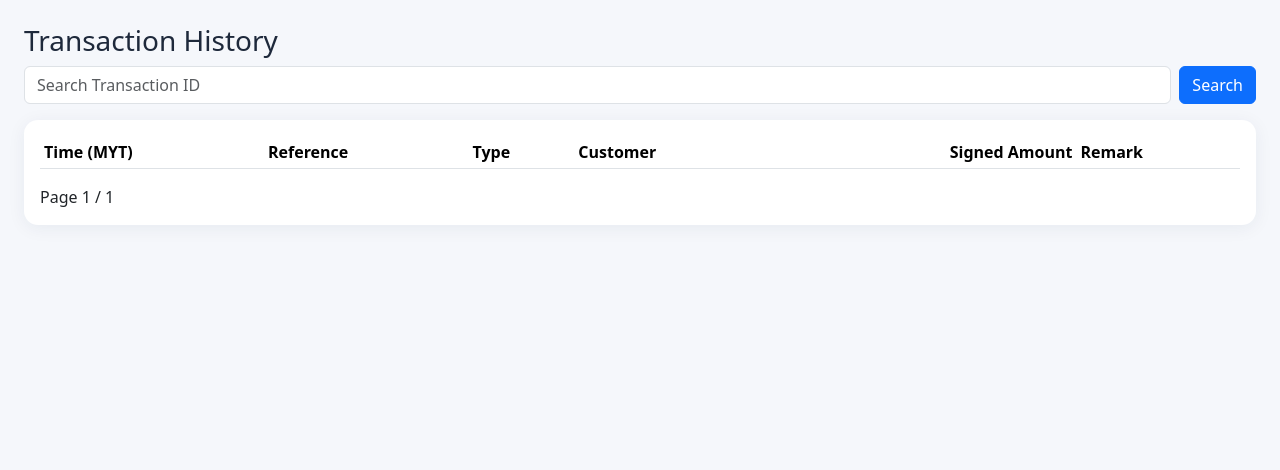
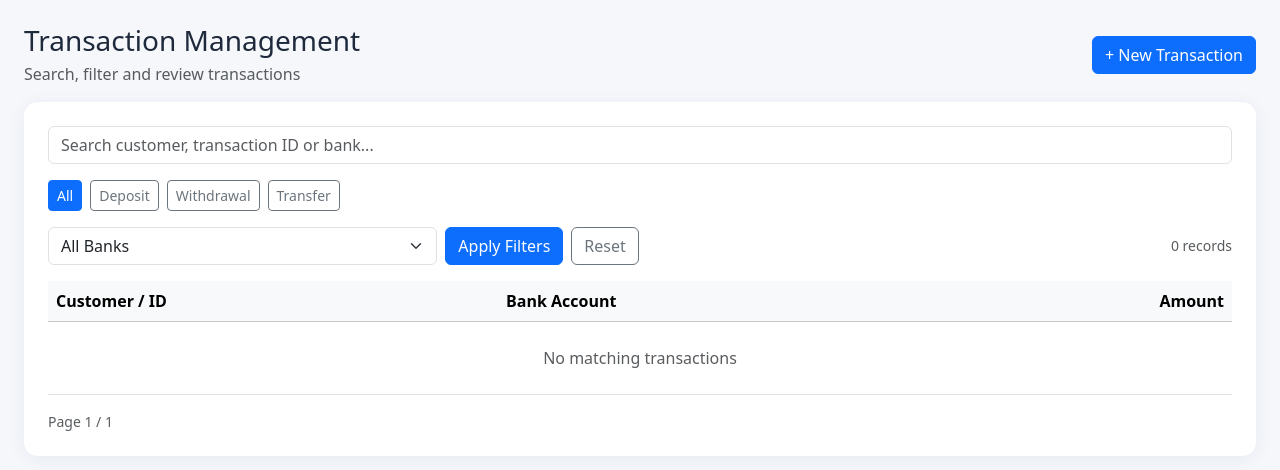
Before and after one commit to Dreamchaser-aus/FinanceSystem, a Flask app: page /transactions in a window 1280 px wide. Shown: the part 56-526 px from the top of the page. Run offline with Flask 3, Linux system fonts and the light colour scheme; the visitor is signed in with stand-in values (Sample User, id 1); data that the repository does not hold is empty; parts of the project's set-up code (start-up, migrations or seed data) failed here and were passed over; some libraries are stand-ins or nearby versions.

Commit message:
Update transactions.html

```diff
--- a/templates/transactions.html
+++ b/templates/transactions.html
@@ -1 +1,50 @@
-{% extends 'base.html' %}{% block content %}<h3>Transaction History</h3><form method="get" class="d-flex gap-2 mb-3"><input class="form-control" name="reference" placeholder="Search Transaction ID" value="{{request.args.get('reference','')}}"><button class="btn btn-primary">Search</button></form><div class="card p-3"><div class="table-responsive"><table class="table table-sm"><thead><tr><th>Time (MYT)</th><th>Reference</th><th>Type</th><th>Customer</th><th class="text-end">Signed Amount</th><th>Remark</th></tr></thead><tbody>{% for t in records.items %}<tr><td>{{t.created_at|mytime}}</td><td>{{t.reference}}</td><td>{{t.kind}}</td><td>{{t.customer_ref or ''}}</td><td class="text-end">{{t.signed_amount|rm}}</td><td>{{t.remark or ''}}</td></tr>{% endfor %}</tbody></table></div><div class="d-flex justify-content-between"><span>Page {{records.page}} / {{records.pages or 1}}</span><div>{% if records.has_prev %}<a class="btn btn-sm btn-outline-primary" href="{{url_for('transactions',page=records.prev_num,reference=request.args.get('reference',''))}}">Previous</a>{% endif %}{% if records.has_next %}<a class="btn btn-sm btn-outline-primary" href="{{url_for('transactions',page=records.next_num,reference=request.args.get('reference',''))}}">Next</a>{% endif %}</div></div></div>{% endblock %}
+{% extends 'base.html' %}
+{% block content %}
+<div class="d-flex justify-content-between align-items-center flex-wrap gap-2 mb-3">
+  <div><h3 class="mb-1">Transaction Management</h3><div class="text-muted">Search, filter and review transactions</div></div>
+  <a class="btn btn-primary" href="{{ url_for('new_transaction') }}">+ New Transaction</a>
+</div>
+<div class="card p-3 p-lg-4">
+  <form method="get" action="{{ url_for('transactions') }}">
+    <div class="mb-3"><input class="form-control" name="search" value="{{ search }}" placeholder="Search customer, transaction ID or bank..." aria-label="Search transactions"></div>
+    <div class="d-flex flex-wrap gap-2 mb-3">
+      {% for value, label in [('all','All'),('deposit','Deposit'),('withdrawal','Withdrawal'),('transfer','Transfer')] %}
+        <a class="btn btn-sm {{ 'btn-primary' if kind == value else 'btn-outline-secondary' }}" href="{{ url_for('transactions', search=search, kind=value, bank_id=bank_id) }}">{{ label }}</a>
+      {% endfor %}
+    </div>
+    <div class="row g-2 align-items-center mb-3">
+      <div class="col-12 col-sm-6 col-lg-4"><select class="form-select" name="bank_id" aria-label="Filter by bank"><option value="">All Banks</option>{% for b in banks %}<option value="{{ b.id }}" {% if bank_id == b.id %}selected{% endif %}>{{ b.name }}</option>{% endfor %}</select></div>
+      <div class="col-auto"><button class="btn btn-primary" type="submit">Apply Filters</button></div>
+      <div class="col-auto"><a class="btn btn-outline-secondary" href="{{ url_for('transactions') }}">Reset</a></div>
+      <div class="col text-end text-muted small">{{ records.total }} records</div>
+    </div>
+  </form>
+  <div class="table-responsive">
+    <table class="table table-hover align-middle">
+      <thead class="table-light"><tr><th>Customer / ID</th><th>Bank Account</th><th class="text-end">Amount</th></tr></thead>
+      <tbody>
+      {% for t in records.items %}
+        <tr>
+          <td><div class="fw-semibold">{{ t.customer_ref or '—' }}</div><div class="small text-muted font-monospace">{{ t.reference }}</div><div class="small text-muted">{{ t.created_at|mytime }} MYT</div></td>
+          <td><div>{{ transaction_banks.get(t.id, 'Unknown') }}</div>
+            {% if t.kind == 'deposit' %}<span class="badge bg-success">Deposit</span>
+            {% elif t.kind == 'withdrawal' %}<span class="badge bg-danger">Withdrawal</span>
+            {% else %}<span class="badge bg-primary">Transfer</span>{% endif %}
+          </td>
+          <td class="text-end money text-nowrap fw-semibold {{ 'text-success' if t.kind == 'deposit' else ('text-danger' if t.kind == 'withdrawal' else '') }}">{% if t.kind == 'deposit' %}+{% elif t.kind == 'withdrawal' %}−{% endif %}RM {{ t.signed_amount|abs|rm }}</td>
+        </tr>
+      {% else %}
+        <tr><td colspan="3" class="text-center text-muted py-4">No matching transactions</td></tr>
+      {% endfor %}
+      </tbody>
+    </table>
+  </div>
+  <div class="d-flex justify-content-between align-items-center gap-2">
+    <span class="small text-muted">Page {{ records.page }} / {{ records.pages or 1 }}</span>
+    <div class="d-flex gap-2">
+      {% if records.has_prev %}<a class="btn btn-sm btn-outline-primary" href="{{ url_for('transactions',page=records.prev_num,search=search,kind=kind,bank_id=bank_id) }}">Previous</a>{% endif %}
+      {% if records.has_next %}<a class="btn btn-sm btn-outline-primary" href="{{ url_for('transactions',page=records.next_num,search=search,kind=kind,bank_id=bank_id) }}">Next</a>{% endif %}
+    </div>
+  </div>
+</div>
+{% endblock %}
```
